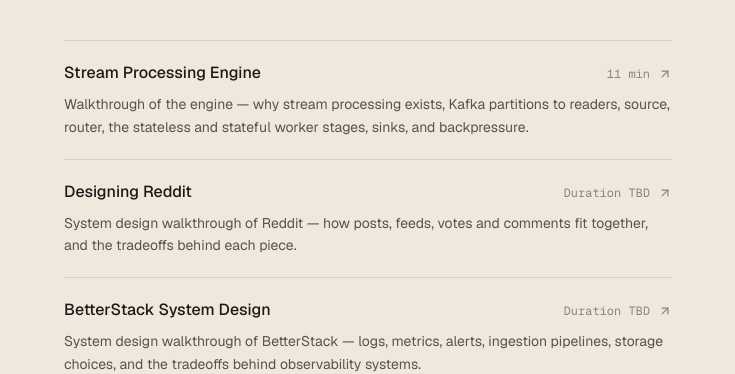
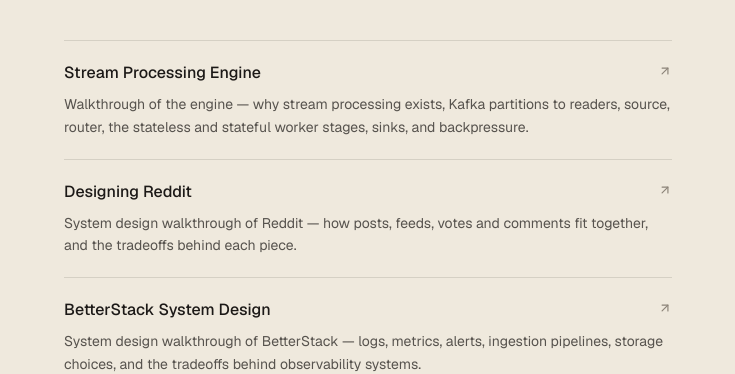
Before and after one commit to ASHUTOSH-SWAIN-GIT/folio, a Next.js app: page /voiceovers in a window 1280 px wide. Shown: the part 173-547 px from the top of the page, without its empty margins (272-1007 px from the left). Built offline with nearby package versions, Linux system fonts and the light colour scheme.

Commit message:
Remove voiceover durations

```diff
--- a/app/voiceovers/page.tsx
+++ b/app/voiceovers/page.tsx
@@ -8,7 +8,6 @@
 type Voiceover = {
   title: string;
   description: string;
-  duration: string;
   link: string;
 };
 
@@ -17,21 +16,18 @@
     title: "Stream Processing Engine",
     description:
       "Walkthrough of the engine — why stream processing exists, Kafka partitions to readers, source, router, the stateless and stateful worker stages, sinks, and backpressure.",
-    duration: "11 min",
     link: "https://drive.google.com/drive/u/1/folders/1tFdPwr-3XI1lG5HwfzvGBV9vTRBz3tvC",
   },
   {
     title: "Designing Reddit",
     description:
       "System design walkthrough of Reddit — how posts, feeds, votes and comments fit together, and the tradeoffs behind each piece.",
-    duration: "Duration TBD",
     link: "https://drive.google.com/drive/folders/15T1PUaVVosUGLCtJWYKJWAHWTa8F7YaX?usp=sharing",
   },
   {
     title: "BetterStack System Design",
     description:
       "System design walkthrough of BetterStack — logs, metrics, alerts, ingestion pipelines, storage choices, and the tradeoffs behind observability systems.",
-    duration: "Duration TBD",
     link: "https://drive.google.com/drive/folders/1LnGtuCcNJhNVy2Ddj5OaDV0Wyx9Tkm09?usp=sharing",
   },
 ];
@@ -66,15 +62,10 @@
                 <h2 className="text-base font-medium text-[color:var(--foreground)] transition-colors group-hover:text-[color:var(--accent)]">
                   {vo.title}
                 </h2>
-                <div className="flex items-center gap-2 shrink-0">
-                  <span className="font-mono text-xs text-[color:var(--subtle)]">
-                    {vo.duration}
-                  </span>
-                  <ArrowUpRight
-                    size={14}
-                    className="text-[color:var(--subtle)] transition-all duration-200 group-hover:-translate-y-0.5 group-hover:translate-x-0.5 group-hover:text-[color:var(--accent)]"
-                  />
-                </div>
+                <ArrowUpRight
+                  size={14}
+                  className="shrink-0 text-[color:var(--subtle)] transition-all duration-200 group-hover:-translate-y-0.5 group-hover:translate-x-0.5 group-hover:text-[color:var(--accent)]"
+                />
               </div>
               <p className="text-sm leading-relaxed text-[color:var(--muted)]">
                 {vo.description}
```
